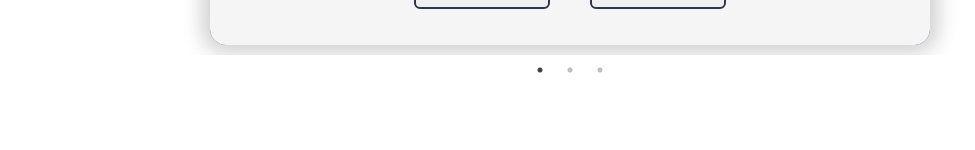
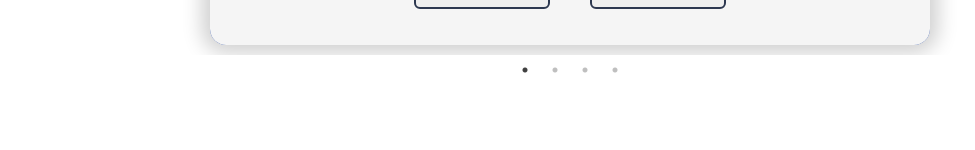
Before and after one commit to jotamurua/mi-portfolio, a React (Create React App) app: page / in a window 1280 px wide. Shown: the part 2101-2251 px from the top of the page, without its empty margins (70-1045 px from the left). Built offline with nearby package versions, Linux system fonts and the light colour scheme.

Commit message:
added tron

```diff
--- a/src/data/data.js
+++ b/src/data/data.js
@@ -6,6 +6,14 @@ export const projectosRealizados = [
         img: "https://firebasestorage.googleapis.com/v0/b/portfolio-eda94.appspot.com/o/leto.PNG?alt=media&token=27ba2a84-8627-4f35-98cd-361db23d55ee",
         url: "https://github.com/jotamurua/leto-murua.git",
         deploy: "https://letobrewlab.netlify.app/"
+    },
+    {
+        id: 4,
+        title: "Juego TRON",
+        description: "Clasico juego TRON creado con REACT",
+        img: "https://firebasestorage.googleapis.com/v0/b/portfolio-eda94.appspot.com/o/tron.png?alt=media&token=bdefe41b-a78e-4014-8430-0af76013ba1c",
+        url: "https://github.com/jotamurua/tron-juego.git",
+        deploy: "https://juegotron.netlify.app/"
     },
     {
         id: 1,
```
